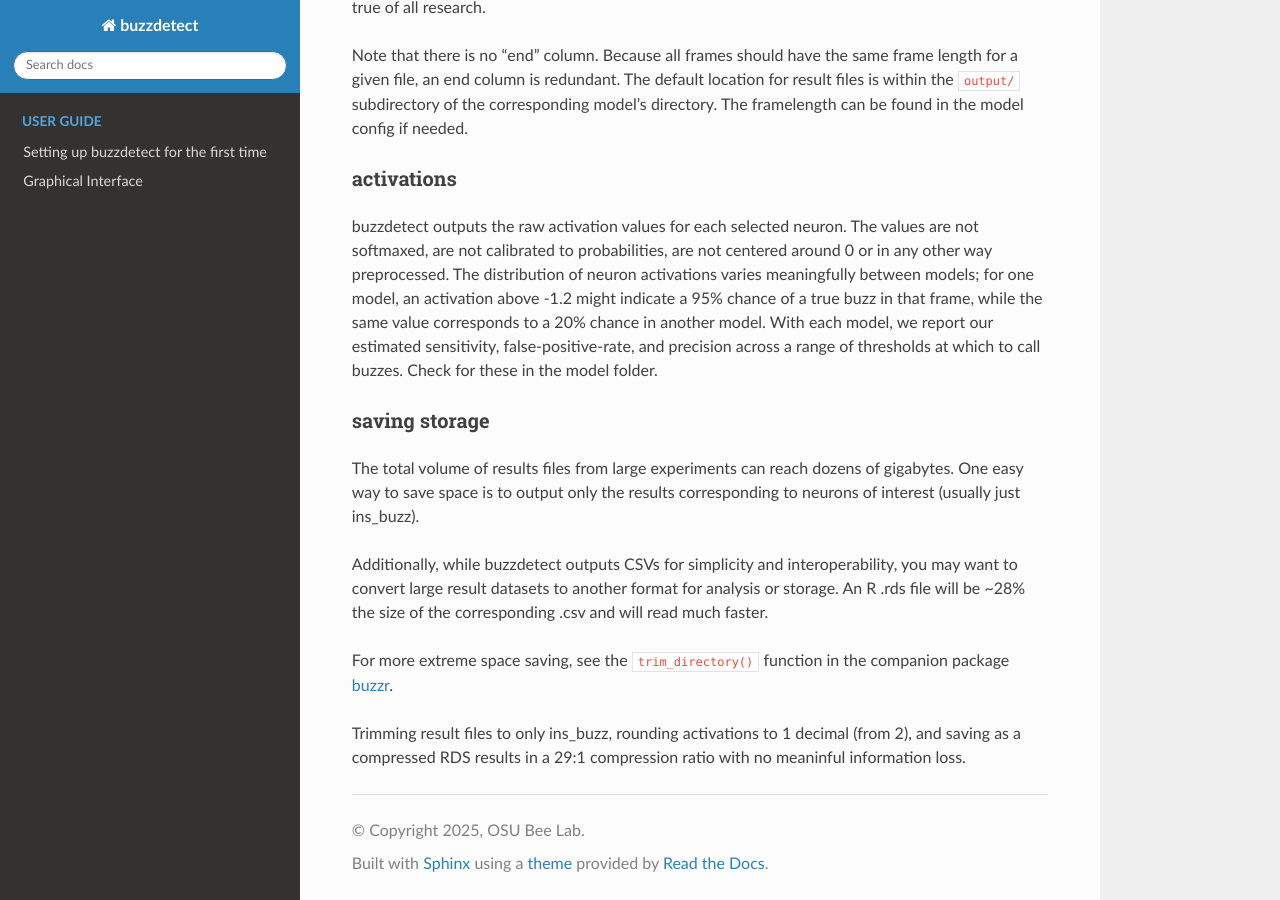
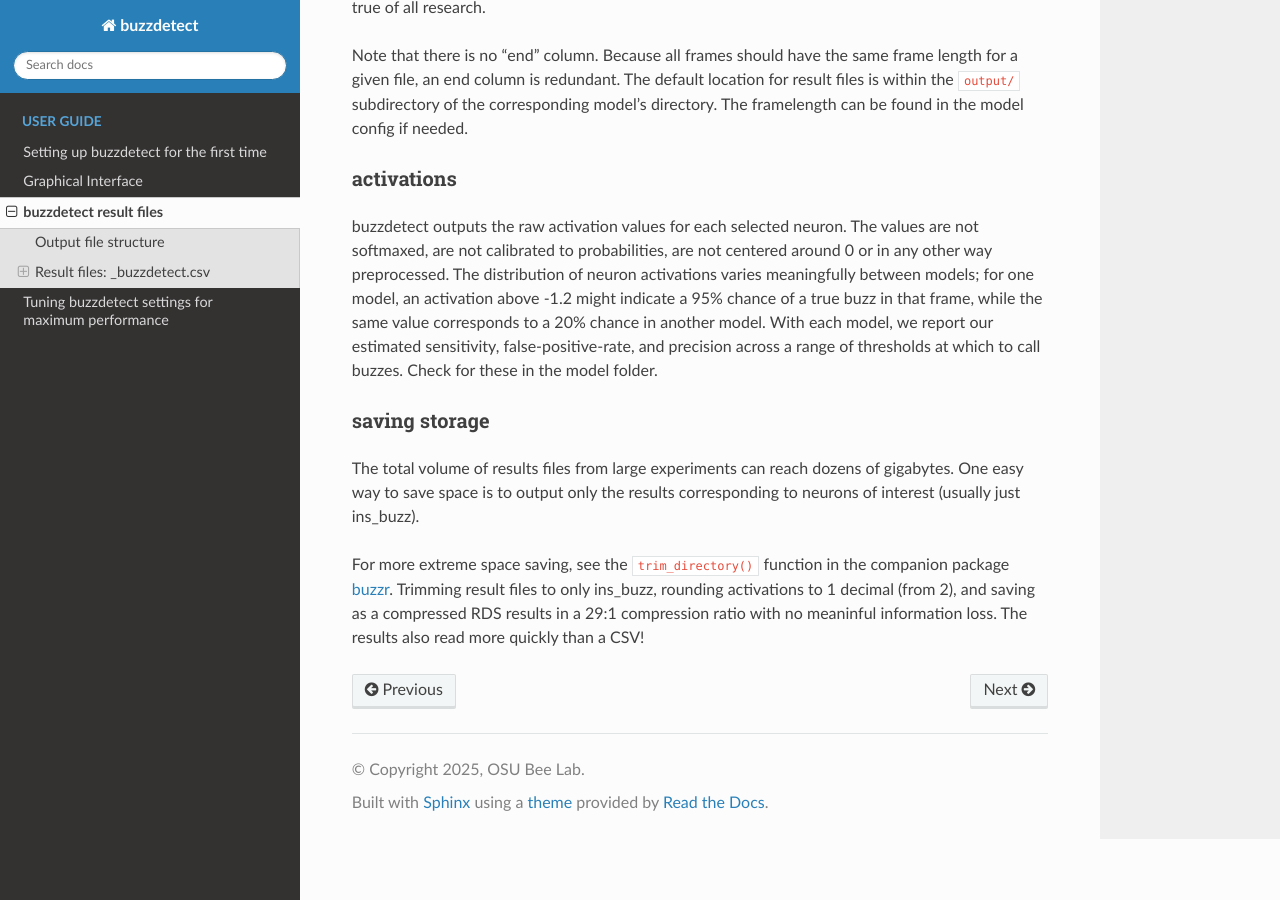
Before and after one commit to OSU-Bee-Lab/buzzdetect, a Sphinx documentation site: the page built from docs/source/result_files.rst, in a window 1280 px wide and 900 px high, scrolled down 1524 px. Built offline with Sphinx 7.4.7 and the Read the Docs theme 3.1.0, drawn with Linux system fonts in a browser that asks for light colours; pages that are not in the unit, such as notebooks, are missing from menus; some of the changed text lies outside the part shown.

Commit message:
update docs

```diff
--- a/docs/source/index.rst
+++ b/docs/source/index.rst
@@ -35,7 +35,8 @@ Key Features
 
    getting_started
    gui
-   workflow
+   result_files
+   tuning
 
 .. toctree::
    :maxdepth: 2
--- a/docs/source/result_files.rst
+++ b/docs/source/result_files.rst
@@ -91,11 +91,7 @@ saving storage
 The total volume of results files from large experiments can reach dozens of gigabytes.
 One easy way to save space is to output only the results corresponding to neurons of interest (usually just ins_buzz).
 
-Additionally, while buzzdetect outputs CSVs for simplicity and interoperability,
-you may want to convert large result datasets to another format for analysis or storage.
-An R .rds file will be ~28% the size of the corresponding .csv and will read much faster.
-
 For more extreme space saving, see the ``trim_directory()`` function in the companion package `buzzr <https://osu-bee-lab.github.io/buzzr/reference/trim_directory.html>`_.
-
 Trimming result files to only ins_buzz, rounding activations to 1 decimal (from 2), and saving as a compressed RDS
 results in a 29:1 compression ratio with no meaninful information loss.
+The results also read more quickly than a CSV!
```
Also changed, not shown: docs/source/tuning.rst (+14 -11 lines).
